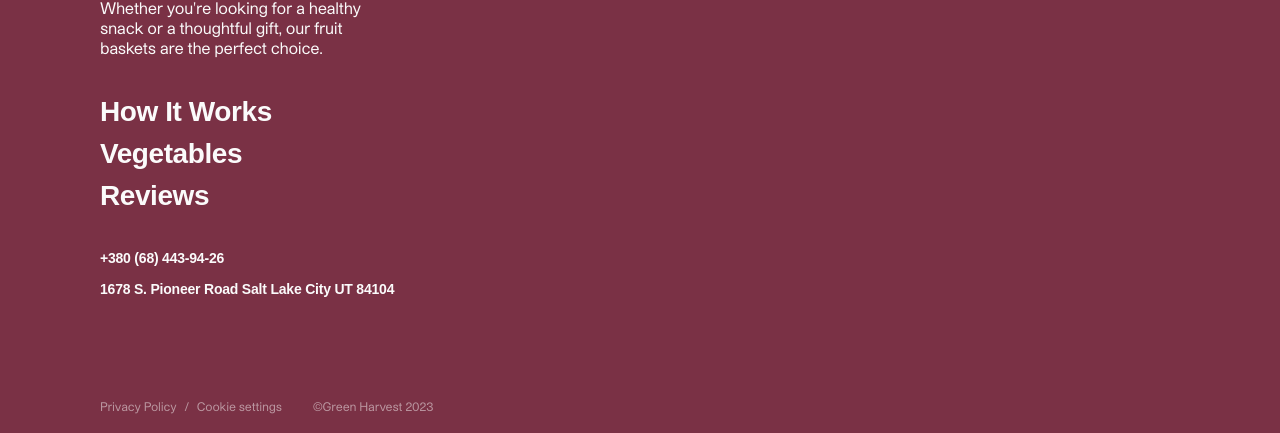
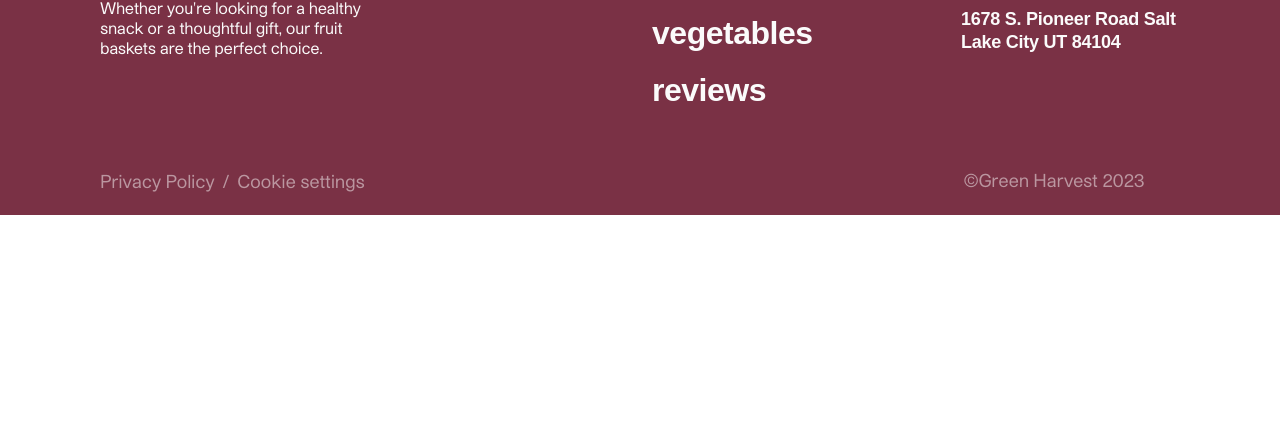
Before and after one commit to SobDim/project-LuckySeven, a website built with Vite: page src/index.html in a window 1280 px wide. Shown: the part 5225-5658 px from the top of the page. After the commit the page ends 5440 px from the top, so only its background shows below. Built offline with nearby package versions, Linux system fonts and the light colour scheme; files whose address does not match are found by name.

Commit message:
Ver work

```diff
--- a/src/css/footer.css
+++ b/src/css/footer.css
@@ -2,24 +2,53 @@
 .footer {
   background-color: #7a3145;
 }
-.container {
+
+@media screen and (min-width: 768px) {
+  .footer-information {
+    display: flex;
+    flex-direction: row;
+    gap: 183px;
+  }
 }
+
+@media screen and (min-width: 1280px) {
+  .footer-information {
+    gap: 287px;
+  }
+}
+
 .footer-logo {
   margin-bottom: 40px;
 }
-.logo-link {
-}
+
 .logo-icon {
   margin-bottom: 16px;
 }
-.footer_p {
+
+.footer-p {
   width: 296px;
   color: #fbfbfb;
+  font-size: 14px;
+  line-height: 1.28;
+  letter-spacing: -0.02em;
 }
 
-.block_adress {
+@media screen and (min-width: 768px) {
+  .footer-p {
+    width: 265px;
+    font-size: 16px;
+    font-style: normal;
+    line-height: 1.25;
+    letter-spacing: -0.02em;
+  }
 }
-.footer-nav {
+
+@media screen and (min-width: 1280px) {
+  .block-adress {
+    display: flex;
+    flex-direction: row;
+    gap: 121px;
+  }
 }
 
 .footer-nav-list {
@@ -29,39 +58,63 @@
   gap: 14px;
 }
 
-.list {
-}
-.flex-list {
+@media screen and (min-width: 768px) {
+  .footer-nav-list {
+    gap: 25px;
+    margin-bottom: 64px;
+  }
 }
 
 .footer-list-item {
   color: #fbfbfb;
   font-size: 28px;
   font-weight: 700;
-  line-height: 1; /* 100% */
+  line-height: 1;
   letter-spacing: -0.015em;
 }
-.footer-nav-link {
+
+@media screen and (min-width: 768px) {
+  .footer-list-item {
+    font-size: 32px;
+    letter-spacing: -0.015em;
+  }
 }
-.link {
-}
-.adress {
-}
+
 .adress-list {
   display: flex;
   flex-direction: column;
   gap: 14px;
   margin-bottom: 100px;
 }
+
+@media screen and (min-width: 768px) {
+  .adress-list {
+    gap: 25px;
+  }
+}
+
 .agress-li {
-  font-style: normal;
   color: #fbfbfb;
   font-size: 14px;
   font-weight: 700;
   line-height: 1.28;
   letter-spacing: -0.015em;
+  font-style: normal;
 }
-.adress-link {
+
+@media screen and (min-width: 768px) {
+  .agress-li {
+    font-size: 18px;
+    font-weight: 700;
+    line-height: 1.28;
+    letter-spacing: -0.014em;
+  }
+}
+
+@media screen and (min-width: 1280px) {
+  .agress-li {
+    width: 215px;
+  }
 }
 
 .policy-block {
@@ -83,8 +136,6 @@
   gap: 8px;
   justify-content: space-between;
 }
-.footer-links {
-}
 
 .policy-style {
   color: rgba(251, 251, 251, 0.5);
@@ -94,6 +145,18 @@
   line-height: 1.17;
   letter-spacing: -0.015em;
   padding-bottom: 20px;
+}
+
+@media screen and (min-width: 768px) {
+  .policy-style {
+    color: rgba(251, 251, 251, 0.5);
+    font-family: 'Studio Pro';
+    font-size: 18px;
+    line-height: 1.12;
+    letter-spacing: -0.015em;
+    padding-bottom: 24px;
+    padding-bottom: 24px;
+  }
 }
 
 .policy-par {
@@ -108,6 +171,23 @@
   margin-left: 31px;
 }
 
+@media screen and (min-width: 768px) {
+  .policy-par {
+    font-size: 18px;
+    line-height: 1.12;
+    letter-spacing: -0.015em;
+    padding-bottom: 24px;
+    margin-left: 182px;
+  }
+}
+
+@media screen and (min-width: 1280px) {
+  .policy-par {
+    padding-bottom: 25px;
+    margin-left: 599px;
+  }
+}
+
 .footer-last-div {
   display: flex;
 }
--- a/src/partials/footer.html
+++ b/src/partials/footer.html
@@ -1,26 +1,27 @@
 <footer class="footer">
   <div class="container">
+    <div class="footer-information">
       <div class="footer-logo">
         <a class="logo-link" href="../index.html"
           ><svg class="logo-icon" width="168" height="16">
             <use href="../img/symbol-defs.svg#icon-logo"></use></svg
         ></a>
-      <p class="footer_p">
+        <p class="footer-p">
           Whether you're looking for a healthy snack or a thoughtful gift, our
           fruit baskets are the perfect choice.
         </p>
       </div>
-    <div class="block_adress">
+      <div class="block-adress">
         <nav class="footer-nav">
           <ul class="footer-nav-list">
             <li class="footer-list-item">
-            <a class="footer-nav-link link" href="">How It Works</a>
+              <a class="footer-nav-link link" href="">how it works</a>
             </li>
             <li class="footer-list-item">
-            <a class="footer-nav-link link" href="">Vegetables</a>
+              <a class="footer-nav-link link" href="">vegetables</a>
             </li>
             <li class="footer-list-item">
-            <a class="footer-nav-link link" href="">Reviews</a>
+              <a class="footer-nav-link link" href="">reviews</a>
             </li>
           </ul>
         </nav>
@@ -32,10 +33,15 @@
               >
             </li>
             <li class="agress-li">
-            1678 S. Pioneer Road Salt Lake City UT 84104
+              <a
+                href="https://maps.app.goo.gl/sZrxMTvQ6JyYaXbX6"
+                target="_blank"
+                >1678 S. Pioneer Road Salt Lake City UT 84104</a
+              >
             </li>
           </ul>
         </address>
+      </div>
     </div>
 
     <div class="policy-block">
@@ -49,7 +55,6 @@
         </li>
       </ul>
       <p class="policy-par">&copy;Green Harvest 2023</p>
-
     </div>
   </div>
 </footer>
```
Lines whose indentation alone changed are shown as unchanged.
